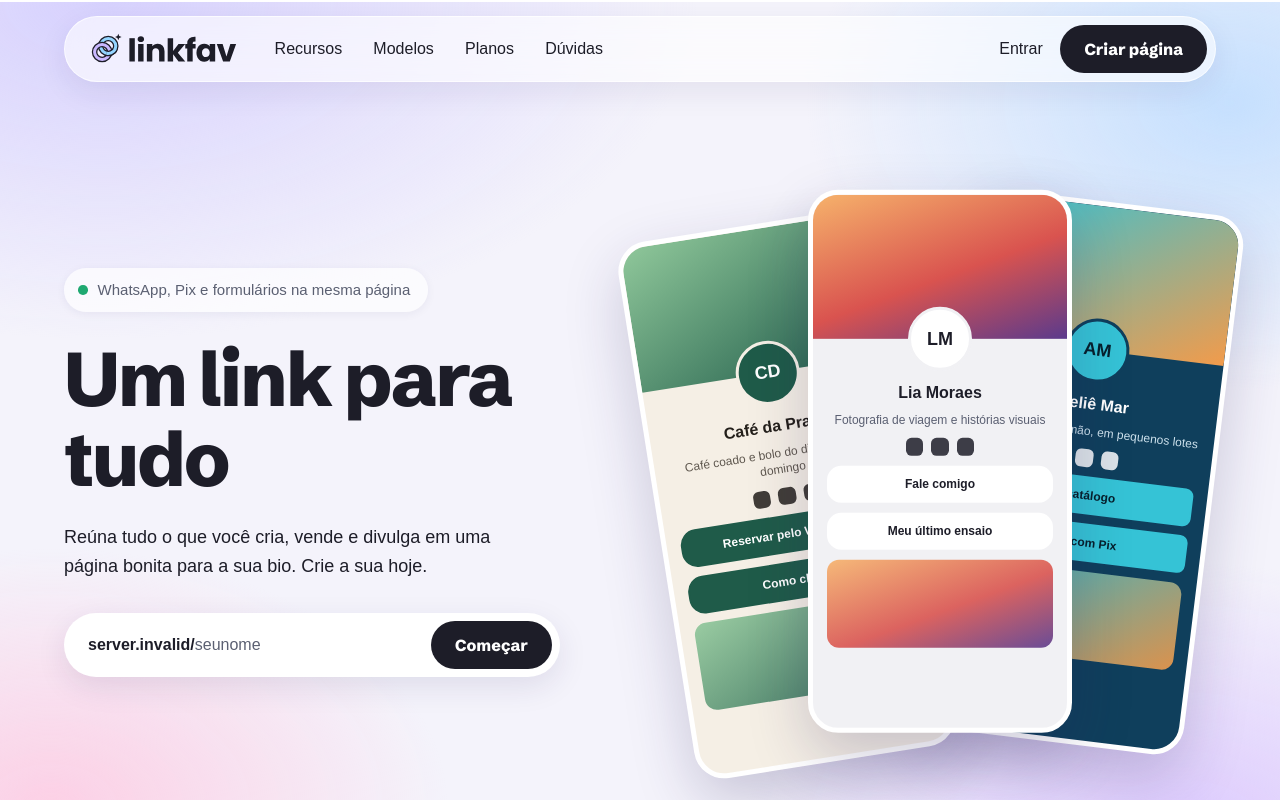
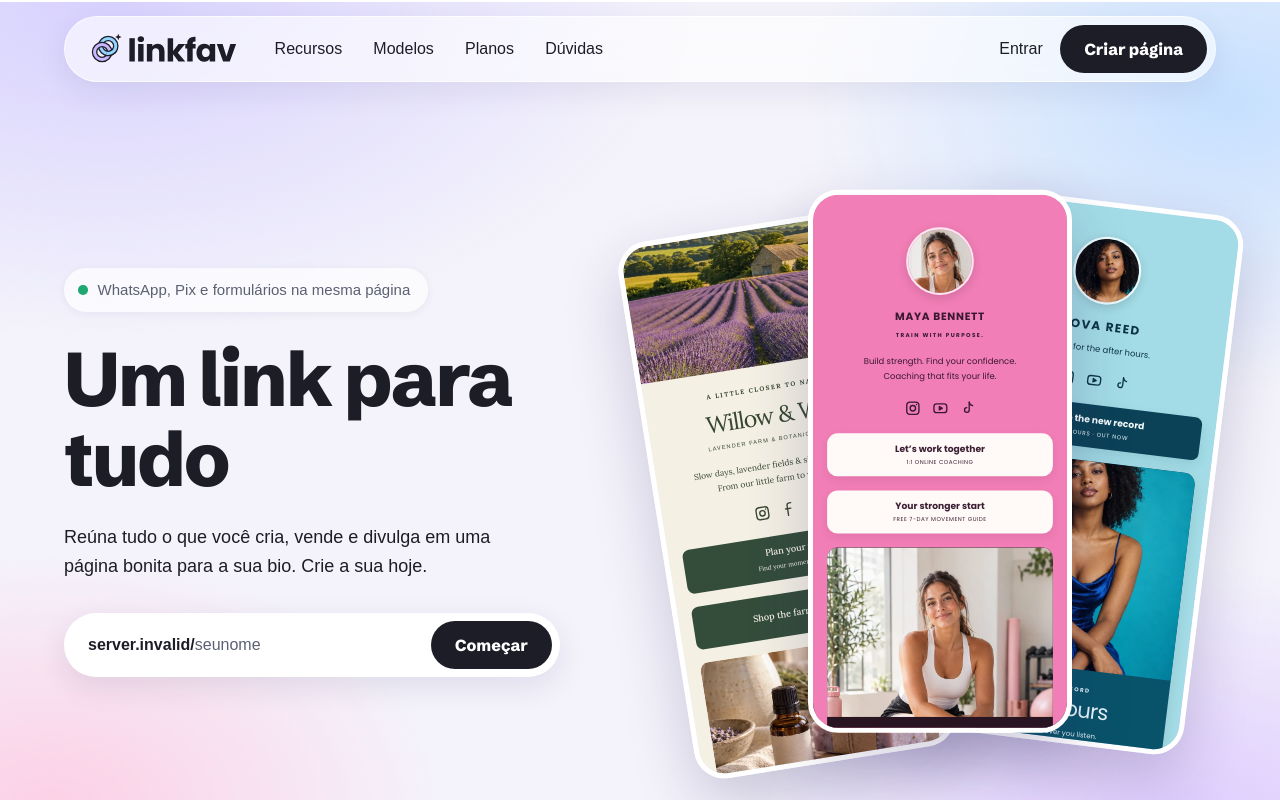
Before and after one commit to RuyFichman/linkss, a Next.js app in the folder apps/web/: page / in a window 1280 px wide. Shown: the top 800 px of the page. Built offline with nearby package versions, Linux system fonts and the light colour scheme; no server answers.

Commit message:
feat(marketing): reuse showcase pages in hero

```diff
--- a/apps/web/src/app/(marketing)/home.css
+++ b/apps/web/src/app/(marketing)/home.css
@@ -58,6 +58,11 @@
 .home-phone-button { border: 2px solid var(--phone-button); border-radius: var(--phone-radius); color: var(--phone-button-text); background: var(--phone-button); padding: 0.6rem 0.5rem; font-weight: 800; line-height: 1.2; }
 .home-phone-button[data-outline] { color: var(--phone-text); background: transparent; }
 .home-phone-media { height: 5.5rem; border-radius: 0.75rem; background: var(--phone-cover); opacity: 0.9; }
+
+/* Keep the fan geometry; scale the gallery's 360px canvas into each existing frame. */
+.home-hero-page { --hero-page-scale: 0.572222; }
+.home-hero-page > .showcase-page { position: absolute; top: 0; left: 0; transform: scale(var(--hero-page-scale)); transform-origin: top left; }
+@media (min-width: 960px) { .home-hero-page { --hero-page-scale: 0.705556; } }
 
 /* Feature strip */
 .home-marquee { overflow: hidden; border-block: 1px solid var(--home-line); background: #ffffff; }
--- a/apps/web/src/app/(marketing)/home.tsx
+++ b/apps/web/src/app/(marketing)/home.tsx
@@ -7,7 +7,7 @@ import { publicAddressLabel } from "@/lib/app-url";
 import { BrandLogo } from "@/ui/brand-logo";
 import "./home.css";
 import { PlanComparison, Pricing } from "./pricing";
-import { FeaturePagePreview, Showcase } from "./showcase";
+import { FeaturePagePreview, HeroPagePreviews, Showcase } from "./showcase";
 
 const displayFont = Schibsted_Grotesk({ subsets: ["latin"], weight: ["700", "800"], variable: "--font-home-display", display: "swap" });
 
@@ -92,9 +92,7 @@ export function Home() {
               <ClaimBar />
             </div>
             <div className="home-fan">
-              <PhoneMock phone="local" />
-              <PhoneMock phone="creator" />
-              <PhoneMock phone="shop" />
+              <HeroPagePreviews />
             </div>
           </section>
         </div>
--- a/apps/web/src/app/(marketing)/showcase.tsx
+++ b/apps/web/src/app/(marketing)/showcase.tsx
@@ -116,6 +116,15 @@ function MusicPage() {
   </div>;
 }
 
+/** Reuse the gallery pages inside the hero's existing three presentation frames. */
+export function HeroPagePreviews() {
+  return <>
+    <div className="home-phone home-hero-page" aria-hidden="true"><FarmPage /></div>
+    <div className="home-phone home-hero-page" aria-hidden="true"><CoachPage /></div>
+    <div className="home-phone home-hero-page" aria-hidden="true"><MusicPage /></div>
+  </>;
+}
+
 function CeramicsPage() {
   return <div className="showcase-page showcase-ceramics" lang="en" style={bodyFont}>
     <div className="showcase-page-body">
```
Also changed, not shown: 6 other files (tests, documents, lock files or other folders).
